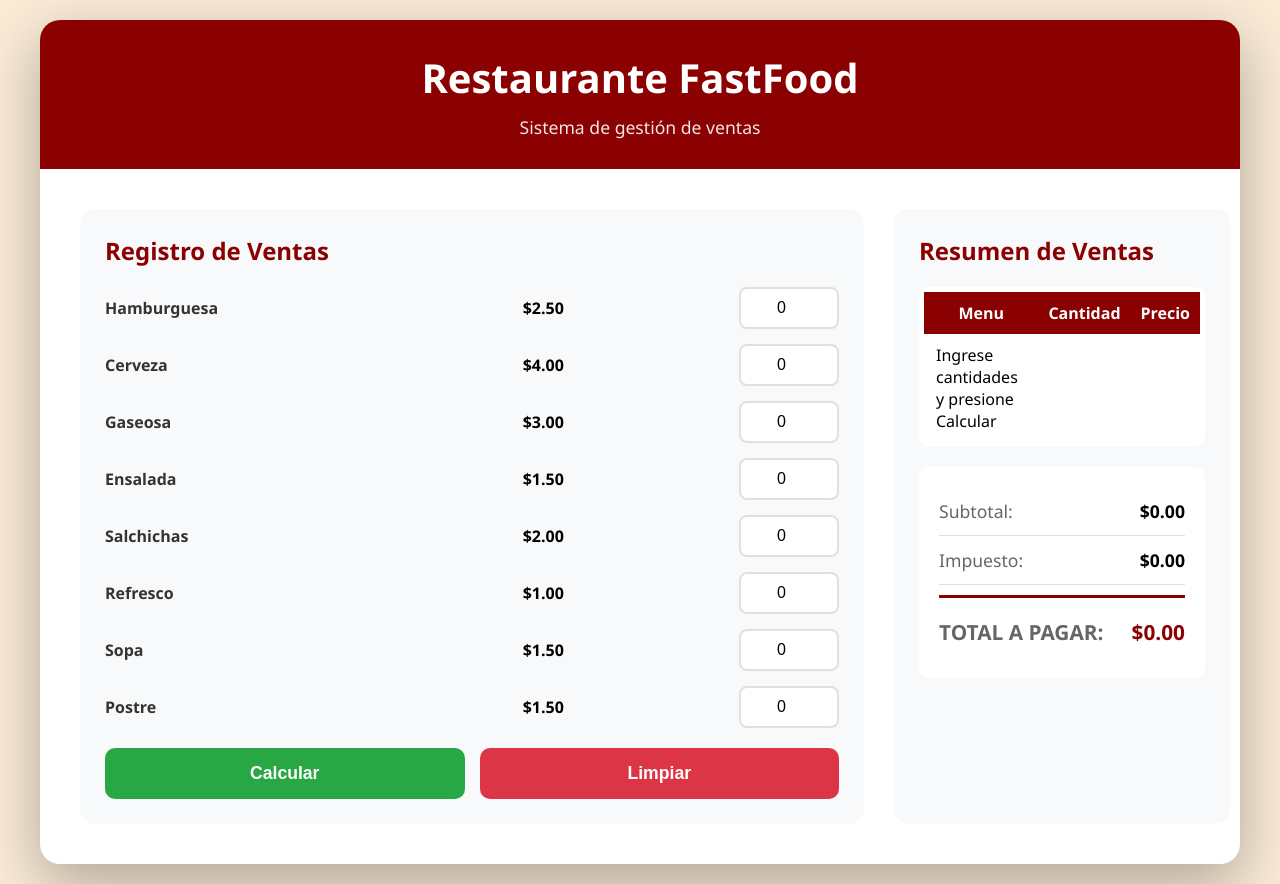
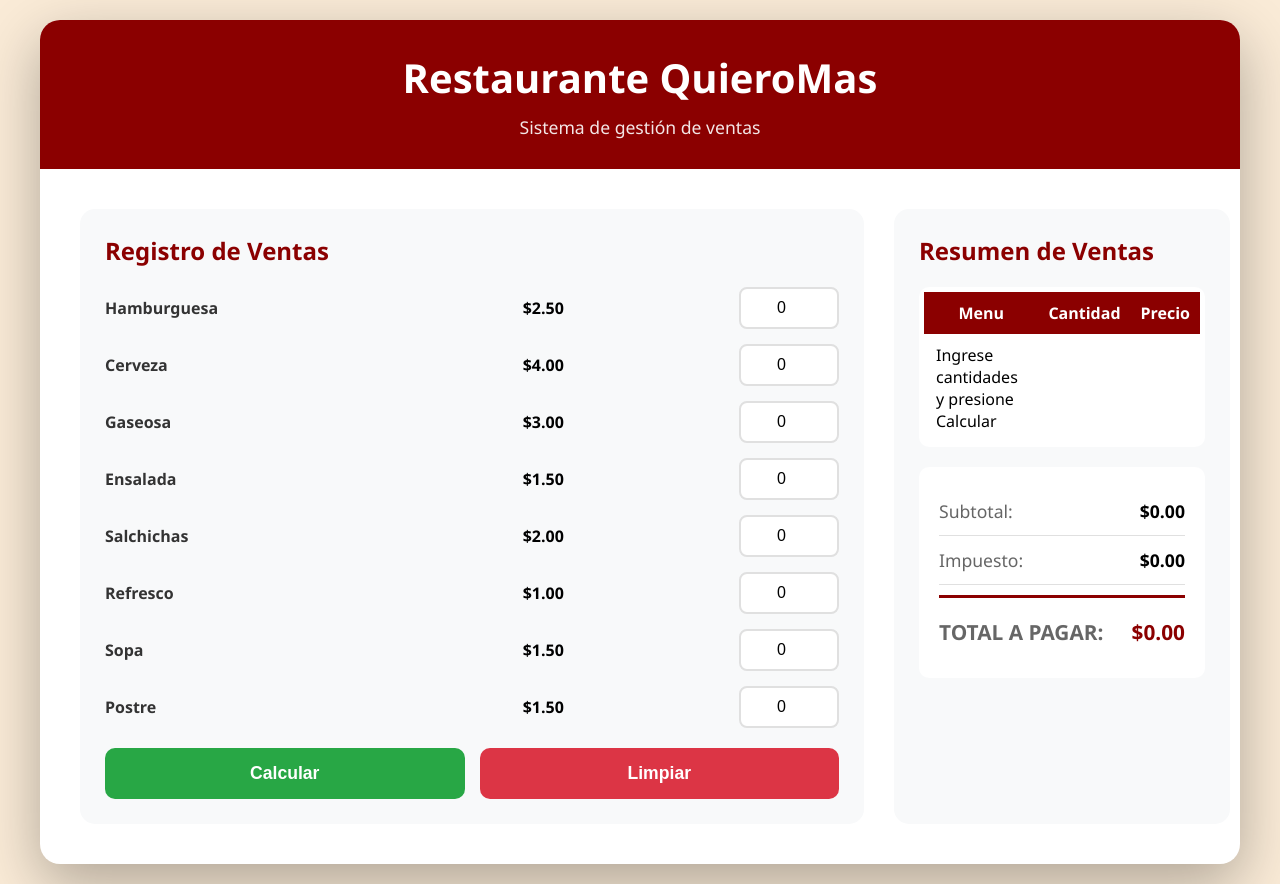
Before and after one commit to frannpineroo/restaurante-app, a plain HTML site: page index.html in a window 1280 px wide. Drawn offline with Linux system fonts and the light colour scheme.

Commit message:
editando el nombre del restaurante

```diff
--- a/index.html
+++ b/index.html
@@ -9,7 +9,7 @@
 <body>
     <div class="container">
         <div class="header">
-            <h1>Restaurante FastFood</h1>
+            <h1>Restaurante QuieroMas</h1>
             <p>Sistema de gestión de ventas</p>
         </div>
 
```
